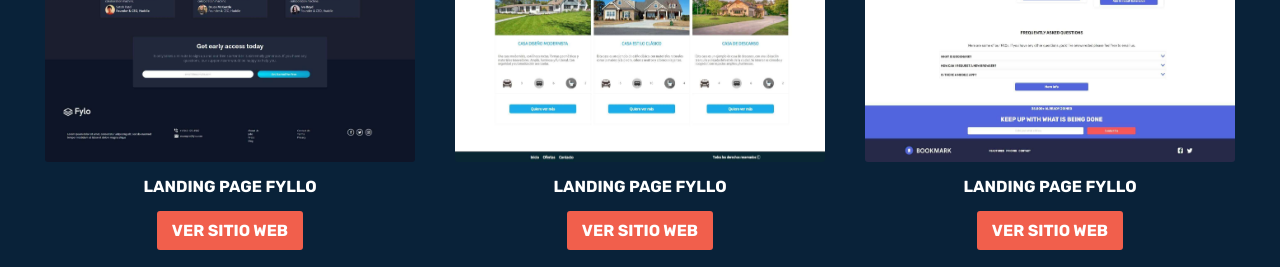
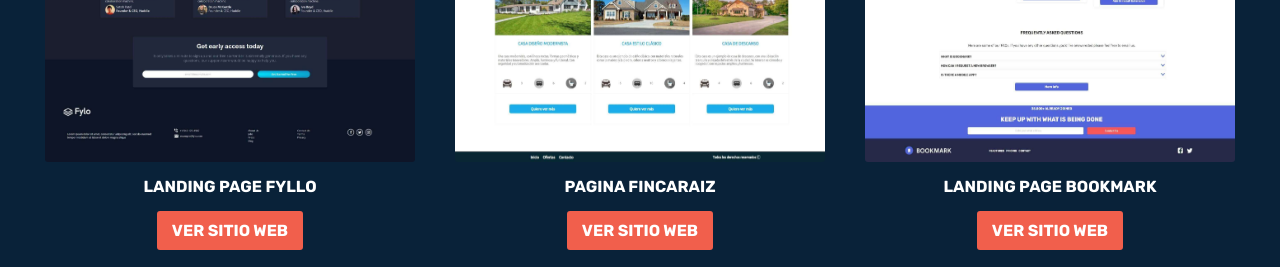
Before and after one commit to Danilett0/Daniletto, a React (Create React App) app: page /Portafolio in a window 1280 px wide. Shown: the part 1826-2093 px from the top of the page. Built offline with nearby package versions, Linux system fonts and the light colour scheme.

Commit message:
cambio nombre de proyectos

```diff
--- a/src/Pages/Portafolio.jsx
+++ b/src/Pages/Portafolio.jsx
@@ -91,14 +91,14 @@ function Portafolio() {
           </div>
           <div className="Proyecto">
             <img src="/images/FincaRaiz.jpeg" alt="imagen de proyecto" />
-            <h4>Landing Page Fyllo</h4>
+            <h4>Pagina FincaRaiz</h4>
             <Link to="https://danilett0.github.io/Pagina-Web-Finca-Raiz/">
               VER SITIO WEB
             </Link>
           </div>
           <div className="Proyecto">
             <img src="/images/BookMark.jpeg" alt="imagen de proyecto" />
-            <h4>Landing Page Fyllo</h4>
+            <h4>Landing Page BookMark</h4>
             <Link to="https://danilett0.github.io/Landing-Page-Bokmark/">
               VER SITIO WEB
             </Link>
@@ -118,21 +118,21 @@ function Portafolio() {
                   src="/images/ClaudiaBotero.jpeg"
                   alt="imagen de proyecto"
                 />
-                <h4>Landing Page Fyllo</h4>
+                <h4>Landing Page ClaudiaBotero</h4>
                 <Link to="https://danilett0.github.io/Landing-Page-Psicologa/">
                   VER SITIO WEB
                 </Link>
               </div>
               <div className="Proyecto">
                 <img src="/images/LifeMiles.jpg" alt="imagen de proyecto" />
-                <h4>Landing Page Fyllo</h4>
+                <h4>Landing Page LifeMiles</h4>
                 <Link to="https://danilett0.github.io/Landing-Page-Lifemiles/">
                   VER SITIO WEB
                 </Link>
               </div>
               <div className="Proyecto">
                 <img src="/images/Shortly.jpeg" alt="imagen de proyecto" />
-                <h4>Landing Page Fyllo</h4>
+                <h4>Landing Page Shortly</h4>
                 <Link to="https://danilett0.github.io/Landing-Page-Shortli/">
                   VER SITIO WEB
                 </Link>
@@ -153,7 +153,7 @@ function Portafolio() {
             <br />
             <br />
             <Link to="https://github.com/Danilett0?tab=repositories">
-              Ver Repositorio{" "}
+              Ver Repositorio
             </Link>
           </p>
           <img src="/images/Person.png" alt="Persona" />
```
